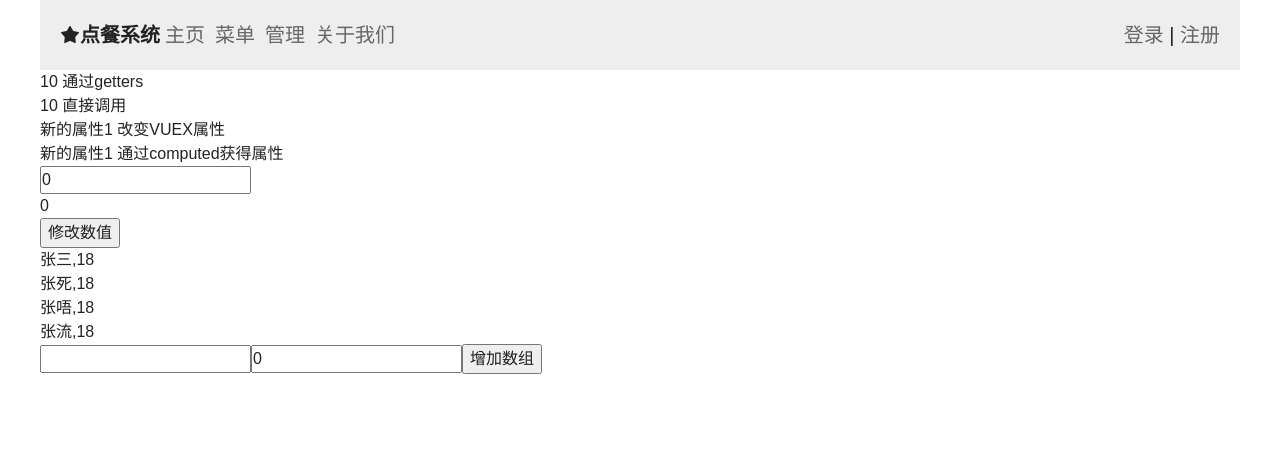
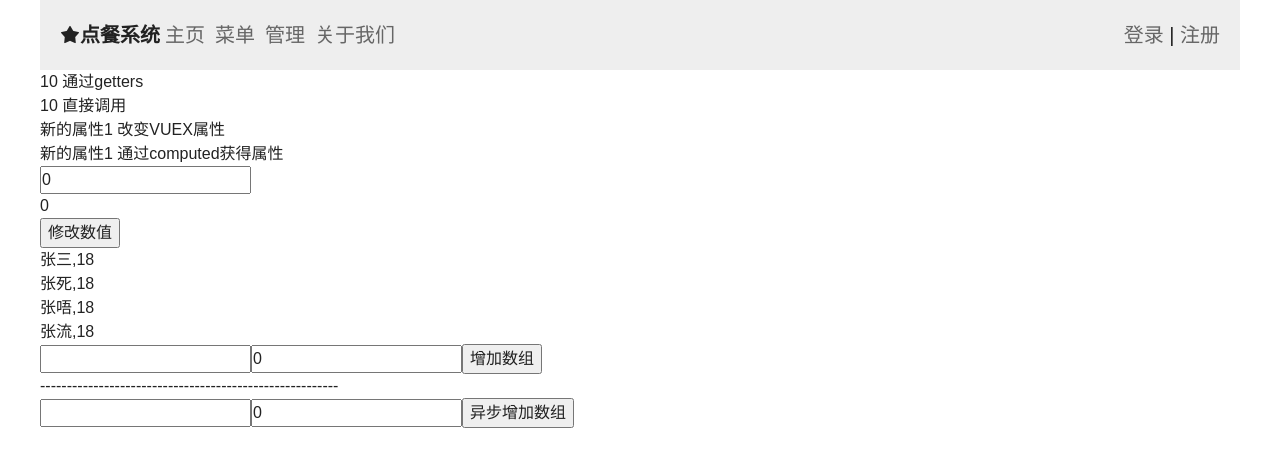
Before and after one commit to atsun1/order, a Vue app in the folder order/: page /register in a window 1280 px wide. Shown: the top 466 px of the page. Built offline with nearby package versions, Linux system fonts and the light colour scheme; the HTML template or start-up script is replaced by a standard one.

Commit message:
no message

```diff
--- a/order/src/store.js
+++ b/order/src/store.js
@@ -51,5 +51,11 @@ export default new Vuex.Store({
   },
   actions:{
     // 应用Mutations
+    setlistaync(context,data){
+      setTimeout( ()=>{
+        context.commit("setlist",data)
+      },1000)
+
+    }
   }
 })
--- a/order/src/views/home.vue
+++ b/order/src/views/home.vue
@@ -23,6 +23,12 @@
     <input type="text" v-model="hname">
     <input type="text" v-model="hage">
     <button @click="pushlist">增加数组</button>
+    <p>--------------------------------------------------------</p>
+    <div>
+      <input type="text" v-model="hname">
+      <input type="text" v-model="hage">
+      <button @click="pushaync">异步增加数组</button>
+    </div>
   </div>
 </template>
 
@@ -84,6 +90,9 @@
         // this.hlist.push({name:this.hname,age:this.hage})
         console.log(this.hlist)
         this.$store.commit("setlist",{name:this.hname,age:this.hage})
+      },
+      pushaync(){
+        this.$store.dispatch("setlistaync",{name:this.hname,age:this.hage})
       }
     }
 	}
```
